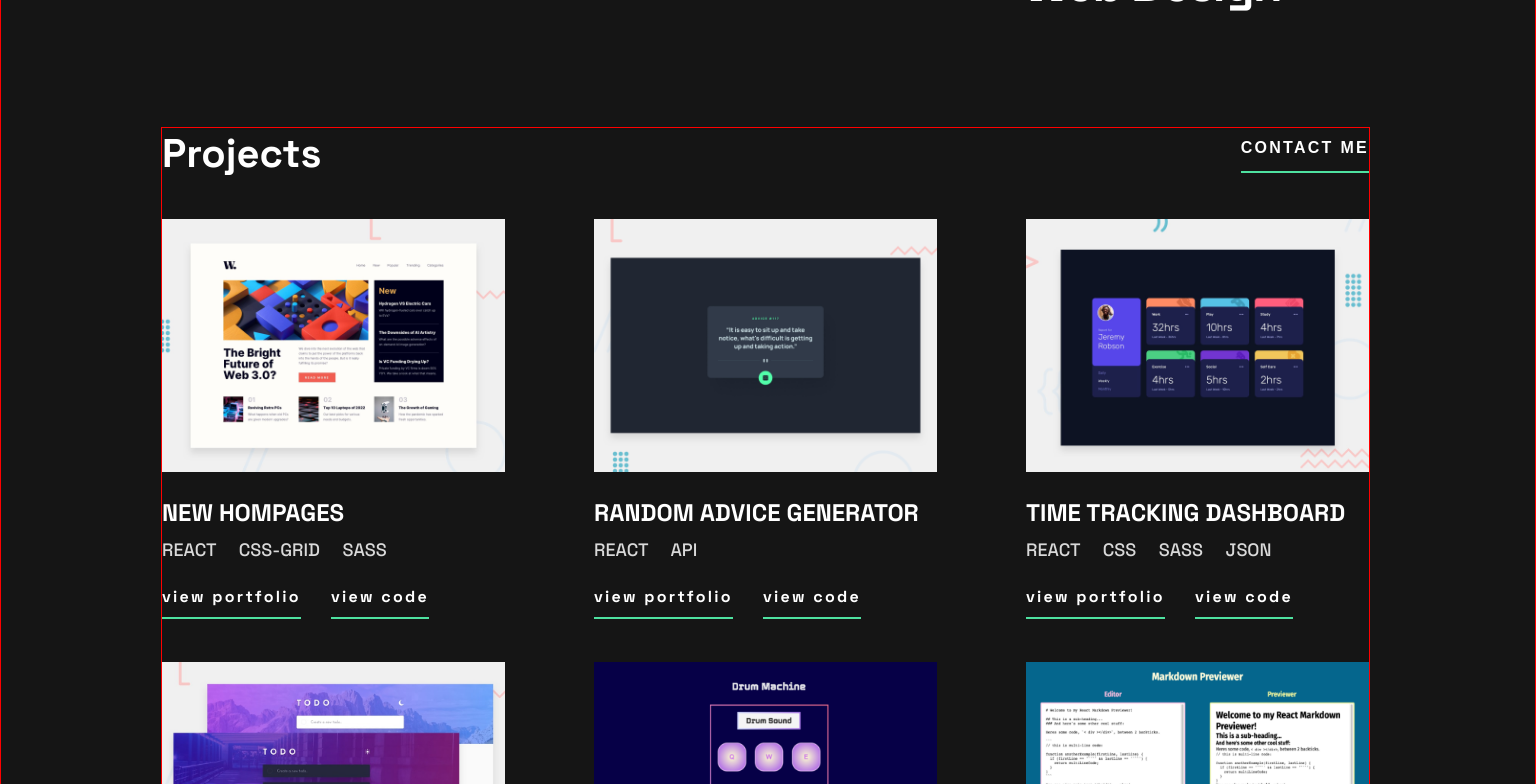
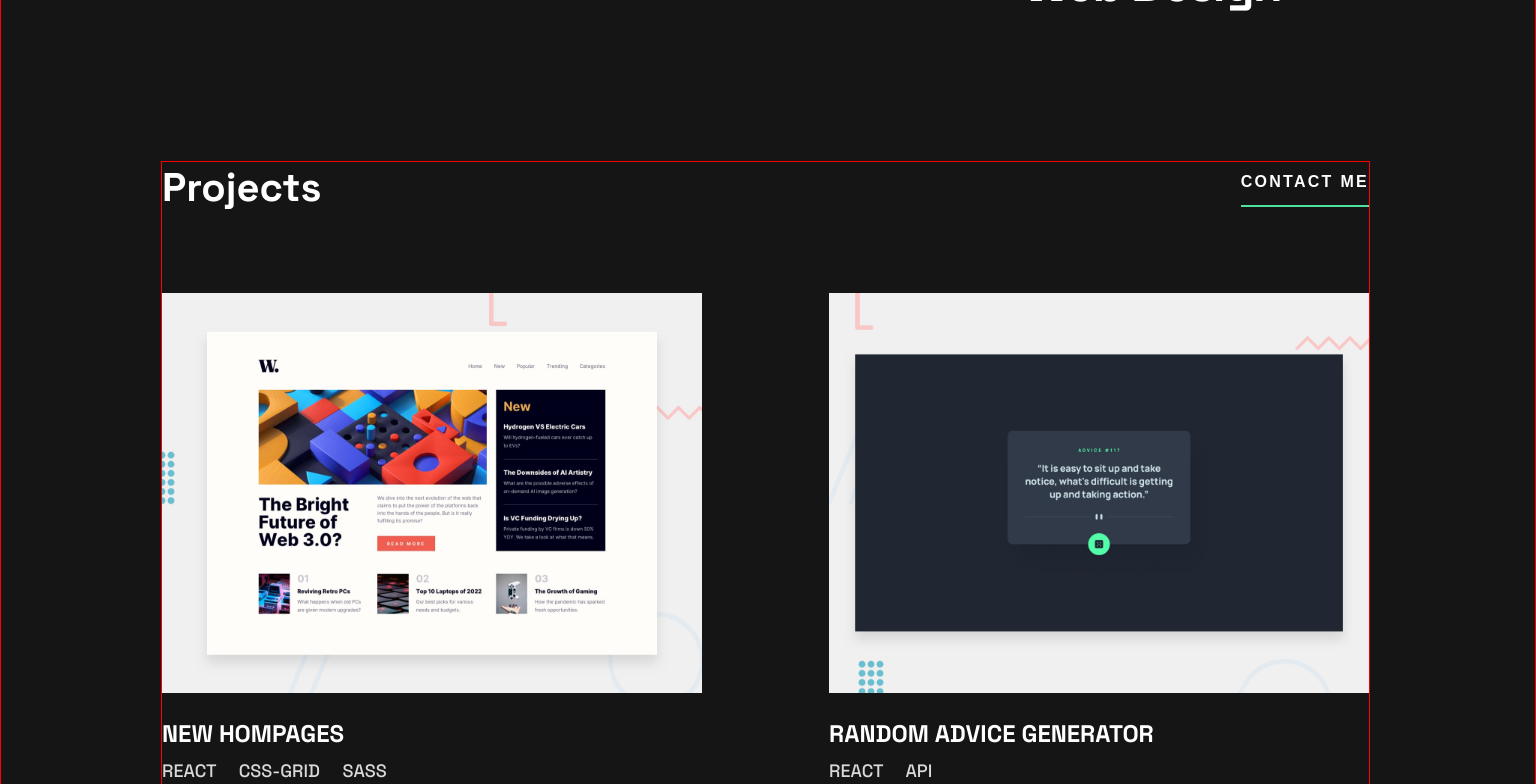
Before and after one commit to LeaHaelin/react-lea-portfolio, a React (Create React App) app: page / in a window 1536 px wide. Shown: the part 880-1664 px from the top of the page. Built offline with nearby package versions, Linux system fonts and the light colour scheme.

Commit message:
refactor styles

```diff
--- a/src/components/Icon.js
+++ b/src/components/Icon.js
@@ -18,11 +18,6 @@ export const Icon = () => {
                     <path className="nav__icon" fill="#FFF" fill-rule="evenodd" d="M5.551 3.304c-1.14 0-2.067.926-2.067 2.064 0 1.14.928 2.066 2.067 2.066a2.066 2.066 0 0 0 0-4.13ZM3.767 8.998v11.453h3.562L7.33 8.998H3.767Zm5.798 0V20.45l3.554.002.002-5.668c0-1.454.253-2.941 2.132-2.941 1.851 0 1.851 1.755 1.851 3.036v5.571l3.559-.001v-6.28c0-2.834-.517-5.457-4.27-5.457-1.763 0-2.916.997-3.368 1.85h-.05V8.997h-3.41ZM22.435 24H1.982c-.976 0-1.77-.777-1.77-1.732V1.731C.212.776 1.006 0 1.982 0h20.453c.98 0 1.777.776 1.777 1.73v20.538c0 .955-.797 1.732-1.777 1.732Z" />
                 </svg>
             </a>
-            <a className='icon__link' href="/">
-                <svg xmlns="http://www.w3.org/2000/svg" width="24" height="20">
-                    <path className="nav__icon" fill="#FFF" d="M23.492 2.705a9.563 9.563 0 0 1-2.742.751 4.788 4.788 0 0 0 2.1-2.643 9.536 9.536 0 0 1-3.033 1.159 4.778 4.778 0 0 0-8.14 4.357 13.564 13.564 0 0 1-9.844-4.99 4.774 4.774 0 0 0-.646 2.4 4.778 4.778 0 0 0 2.124 3.977 4.765 4.765 0 0 1-2.163-.598v.061a4.778 4.778 0 0 0 3.832 4.684 4.812 4.812 0 0 1-2.158.082 4.78 4.78 0 0 0 4.462 3.316 9.584 9.584 0 0 1-5.932 2.045c-.38 0-.762-.022-1.14-.067a13.508 13.508 0 0 0 7.32 2.146c8.787 0 13.59-7.277 13.59-13.589 0-.205-.004-.412-.013-.617a9.71 9.71 0 0 0 2.381-2.471l.002-.003Z" />
-                </svg>
-            </a>
         </div>
     )
 }
--- a/src/styles/_projects.scss
+++ b/src/styles/_projects.scss
@@ -94,3 +94,52 @@
         max-width: 342px;
     }
 }
+
+@media(min-width:1400px) {
+    .projects {
+        margin-top: 82px;
+    }
+
+    .projects__title {
+        font-weight: 88px;
+    }
+
+    .project-contents {
+        padding-top: 10px;
+    }
+
+    .project {
+        margin-top: 70px;
+        min-width: 540px;
+        position: relative;
+    }
+
+    .project__thumbnail {
+        max-width: 540px;
+        min-height: 400px;
+    }
+
+    .project__urls {
+        position: absolute;
+        top: 0;
+        left: 0;
+        width: 100%;
+        height: 400px;
+        mix-blend-mode: normal;
+        display: flex;
+        flex-direction: column;
+        justify-content: center;
+        align-content: space-between;
+        background-color: black;
+        opacity: 0;
+    }
+
+    .project__urls:hover {
+        opacity: 0.75;
+        cursor: pointer;
+    }
+
+    .project__url {
+        margin: 24px auto 24px;
+    }
+}
--- a/src/styles/app.css
+++ b/src/styles/app.css
@@ -337,6 +337,47 @@ body {
     max-width: 342px;
   }
 }
+@media (min-width: 1400px) {
+  .projects {
+    margin-top: 82px;
+  }
+  .projects__title {
+    font-weight: 88px;
+  }
+  .project-contents {
+    padding-top: 10px;
+  }
+  .project {
+    margin-top: 70px;
+    min-width: 540px;
+    position: relative;
+  }
+  .project__thumbnail {
+    max-width: 540px;
+    min-height: 400px;
+  }
+  .project__urls {
+    position: absolute;
+    top: 0;
+    left: 0;
+    width: 100%;
+    height: 400px;
+    mix-blend-mode: normal;
+    display: flex;
+    flex-direction: column;
+    justify-content: center;
+    align-content: space-between;
+    background-color: black;
+    opacity: 0;
+  }
+  .project__urls:hover {
+    opacity: 0.75;
+    cursor: pointer;
+  }
+  .project__url {
+    margin: 24px auto 24px;
+  }
+}
 .footer {
   border: 1px solid rgb(0, 255, 68);
   margin: 100px 0 80px;
```
Also changed, not shown: src/assets/images/icon-twitter.svg (deleted), 1 other file (tests, documents, lock files or other folders).
